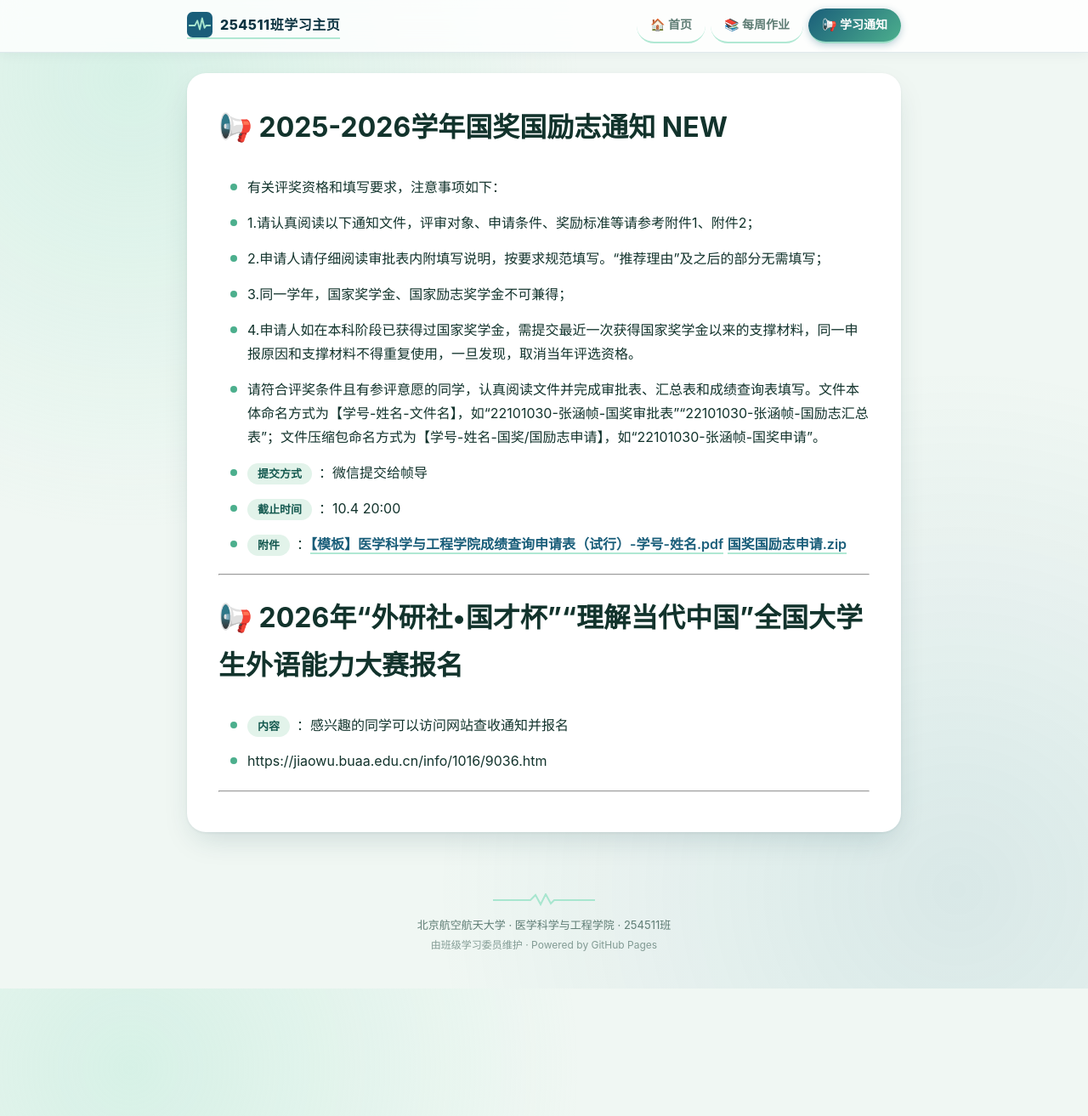
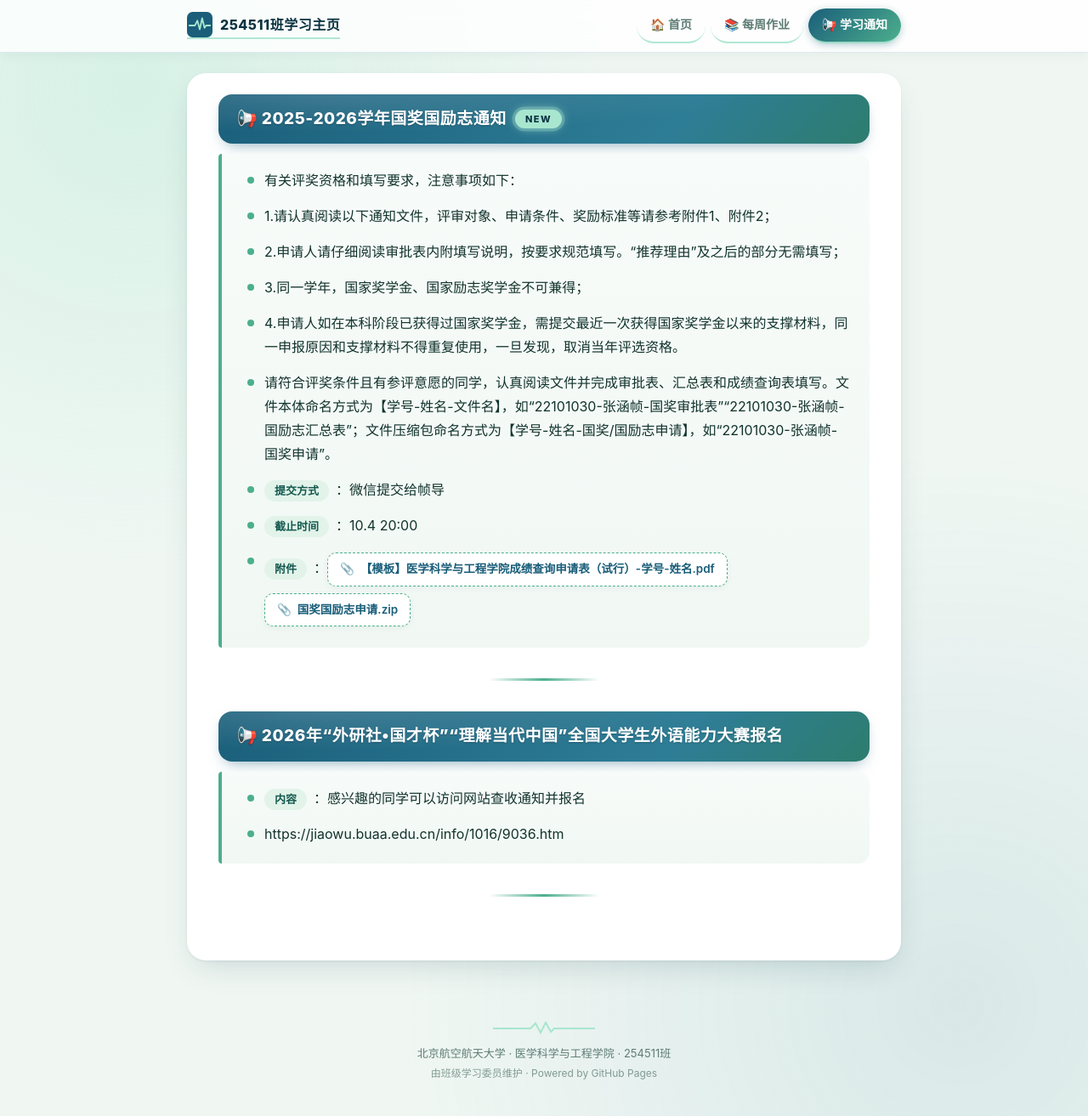
Before and after one commit to BertAGT/254511-Notifications, a Jekyll site: the page built from notices.md, in a window 1280 px wide and 1313 px high. Shown: the whole window at 85% size. Built offline with Jekyll 4.4.1, drawn with Linux system fonts in a browser that asks for light colours.

Commit message:
Add files via upload

```diff
--- a/_layouts/default.html
+++ b/_layouts/default.html
@@ -165,6 +165,73 @@
     border-radius:12px;padding:13px 16px;font-size:14px;color:#1B4D42;margin:16px 0;
   }
 
+  /* ===== 通知页专属：每条通知一张卡 ===== */
+  /* 标题栏：深青渐变横幅卡头 */
+  .page-notices .content h1{
+    display:flex;align-items:center;flex-wrap:wrap;gap:10px;
+    font-size:19px;font-weight:800;letter-spacing:.5px;line-height:1.5;
+    margin:36px 0 0;padding:15px 22px;
+    color:#fff;
+    background:
+      radial-gradient(120% 140% at 15% 0%, rgba(255,255,255,.14), transparent 55%),
+      linear-gradient(135deg,var(--teal-700) 0%,var(--teal-500) 70%,#2E7D6E 100%);
+    border-radius:16px;
+    box-shadow:0 8px 18px -8px rgba(26,94,122,.55);
+    text-shadow:0 1px 2px rgba(0,0,0,.22);
+  }
+  .page-notices .content h1:first-child{margin-top:10px}
+  /* **NEW** 标记 → 薄荷绿发光徽章（呼吸动画） */
+  .page-notices .content h1 strong{
+    display:inline-flex;align-items:center;
+    font-size:11px;font-weight:800;letter-spacing:1.5px;
+    padding:3px 12px;border-radius:999px;
+    background:var(--mint);color:var(--teal-900);text-shadow:none;
+    animation:new-pulse 2s ease-in-out infinite;
+  }
+  @keyframes new-pulse{
+    0%,100%{box-shadow:0 0 0 3px rgba(168,230,207,.30),0 0 10px rgba(168,230,207,.65)}
+    50%{box-shadow:0 0 0 6px rgba(168,230,207,.14),0 0 18px rgba(168,230,207,.95)}
+  }
+  @media (prefers-reduced-motion:reduce){.page-notices .content h1 strong{animation:none}}
+  /* 内容面板：浅绿底 + 薄荷左边条，与标题卡形成一体感 */
+  .page-notices .content ul{
+    background:linear-gradient(180deg,#F7FBF9,#F1F8F4);
+    border-left:4px solid var(--mint-strong);
+    border-radius:4px 14px 14px 4px;
+    margin:12px 0 6px;padding:10px 24px 14px;
+  }
+  .page-notices .content > p{
+    background:linear-gradient(180deg,#F7FBF9,#F1F8F4);
+    border-left:4px solid var(--mint-strong);
+    border-radius:4px 14px 14px 4px;
+    margin:12px 0;padding:10px 20px;
+  }
+  /* 通知之间的分隔线：居中渐变短线 */
+  .page-notices .content hr{
+    border:none;height:3px;width:130px;margin:36px auto;
+    background:linear-gradient(90deg,transparent,var(--mint-strong),transparent);
+    border-radius:3px;
+  }
+  /* 附件链接（.pdf/.zip/.doc 等）→ 虚线边框文件芯片 */
+  .page-notices a[href$=".pdf"],.page-notices a[href$=".zip"],
+  .page-notices a[href$=".doc"],.page-notices a[href$=".docx"],
+  .page-notices a[href$=".xlsx"]{
+    display:inline-flex;align-items:center;gap:7px;
+    background:#fff;border:1.5px dashed var(--mint-strong);border-radius:10px;
+    padding:7px 14px;margin:4px 8px 4px 0;font-size:13.5px;font-weight:600;
+    color:var(--teal-700);text-decoration:none;
+    box-shadow:0 2px 6px rgba(13,59,71,.06);
+    transition:all .15s;
+  }
+  .page-notices a[href$=".pdf"]:hover,.page-notices a[href$=".zip"]:hover,
+  .page-notices a[href$=".doc"]:hover,.page-notices a[href$=".docx"]:hover,
+  .page-notices a[href$=".xlsx"]:hover{
+    border-style:solid;background:var(--mint-bg);transform:translateY(-1px);
+  }
+  .page-notices a[href$=".pdf"]::before,.page-notices a[href$=".zip"]::before,
+  .page-notices a[href$=".doc"]::before,.page-notices a[href$=".docx"]::before,
+  .page-notices a[href$=".xlsx"]::before{content:"📎"}
+
   /* 图片自适应：不管原图多大，都缩到卡片宽度内 */
   .content img{
     max-width:100%;
@@ -212,7 +279,7 @@
   }
 </style>
 </head>
-<body>
+<body class="page-{{ page.nav }}">
 
 <nav class="navbar">
   <div class="nav-inner">
```
